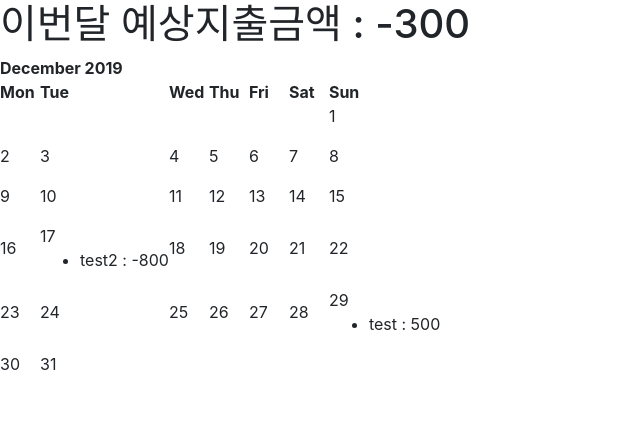
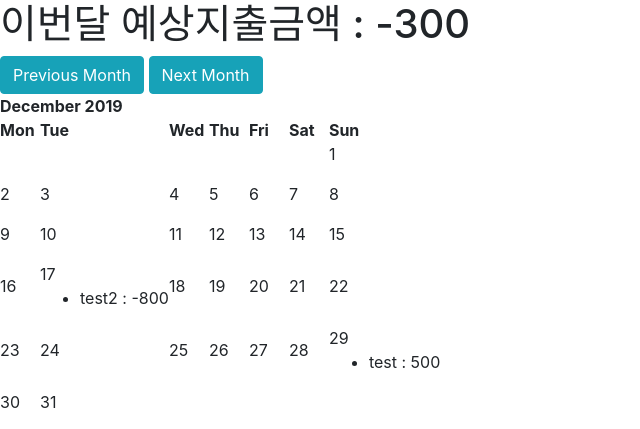
Before and after one commit to seokjaehong/django-calender, a Django app: page /calendar/ in a window 1280 px wide. Shown: the top 429 px of the page, without its empty margins (0-640 px from the left). Run offline with Django 3.2, Linux system fonts and the light colour scheme; data comes from the database, SQL or seed files in the repository; both versions use the stored data as it was after the commit; some libraries are stand-ins or nearby versions.

Commit message:
add button
1. prev/next month button
2. 월별 집계

```diff
--- a/djangocalendar/cal/views.py
+++ b/djangocalendar/cal/views.py
@@ -1,6 +1,8 @@
-from datetime import datetime, date
+import calendar
+from datetime import datetime, date, timedelta
 
 from django.db.models import Sum
+from django.db.models.functions import Coalesce
 from django.http import HttpResponse
 from django.views import generic
 from django.utils.safestring import mark_safe
@@ -17,22 +19,38 @@ class CalendarView(generic.ListView):
     model = Event
     template_name = 'calendar.html'
 
+    @staticmethod
+    def prev_month(d):
+        first = d.replace(day=1)
+        prev_month = first - timedelta(days=1)
+        month = 'month=' + str(prev_month.year) + '-' + str(prev_month.month)
+        return month
+
+    @staticmethod
+    def next_month(d):
+        days_in_month = calendar.monthrange(d.year, d.month)[1]
+        last = d.replace(day=days_in_month)
+        next_month = last + timedelta(days=1)
+        month = 'month=' + str(next_month.year) + '-' + str(next_month.month)
+        return month
+
     def get_queryset(self):
         qs = super().get_queryset()
-        return qs.aggregate(spend_sum=Sum('budget'))['spend_sum']
+        d = get_date(self.request.GET.get('month', None))
+        spend_sum = qs.filter(start_time__year=d.year, start_time__month=d.month).aggregate(spend_sum=Coalesce(Sum('budget'), 0))[
+            'spend_sum']
+        return spend_sum
 
     def get_context_data(self, **kwargs):
         context = super().get_context_data(**kwargs)
 
-        # use today's date for the calendar
-        d = get_date(self.request.GET.get('day', None))
-
-        # Instantiate our calendar class with today's year and date
+        d = get_date(self.request.GET.get('month', None))
         cal = Calendar(d.year, d.month)
 
-        # Call the formatmonth method, which returns our calendar as a table
+        context['prev_month'] = self.prev_month(d)
+        context['next_month'] = self.next_month(d)
+
         html_cal = cal.formatmonth(withyear=True)
-
         context['calendar'] = mark_safe(html_cal)
         spend_sum = self.get_queryset()
         context['spend_sum'] = spend_sum
--- a/djangocalendar/templates/calendar.html
+++ b/djangocalendar/templates/calendar.html
@@ -3,6 +3,12 @@
 {% extends 'base.html' %}
 
 {% block content %}
-<h1>이번달 예상지출금액 : {{ spend_sum }}</h1>
-{{ calendar }}
+    <h1>이번달 예상지출금액 : {{ spend_sum }}</h1>
+
+    <div class="clearfix">
+        <a class="btn btn-info left" href="{% url 'cal:calendar' %}?{{ prev_month }}"> Previous Month </a>
+        <a class="btn btn-info right" href="{% url 'cal:calendar' %}?{{ next_month }}"> Next Month </a>
+    </div>
+
+    {{ calendar }}
 {% endblock %}
```
Also changed, not shown: djangocalendar/db.sqlite3.
